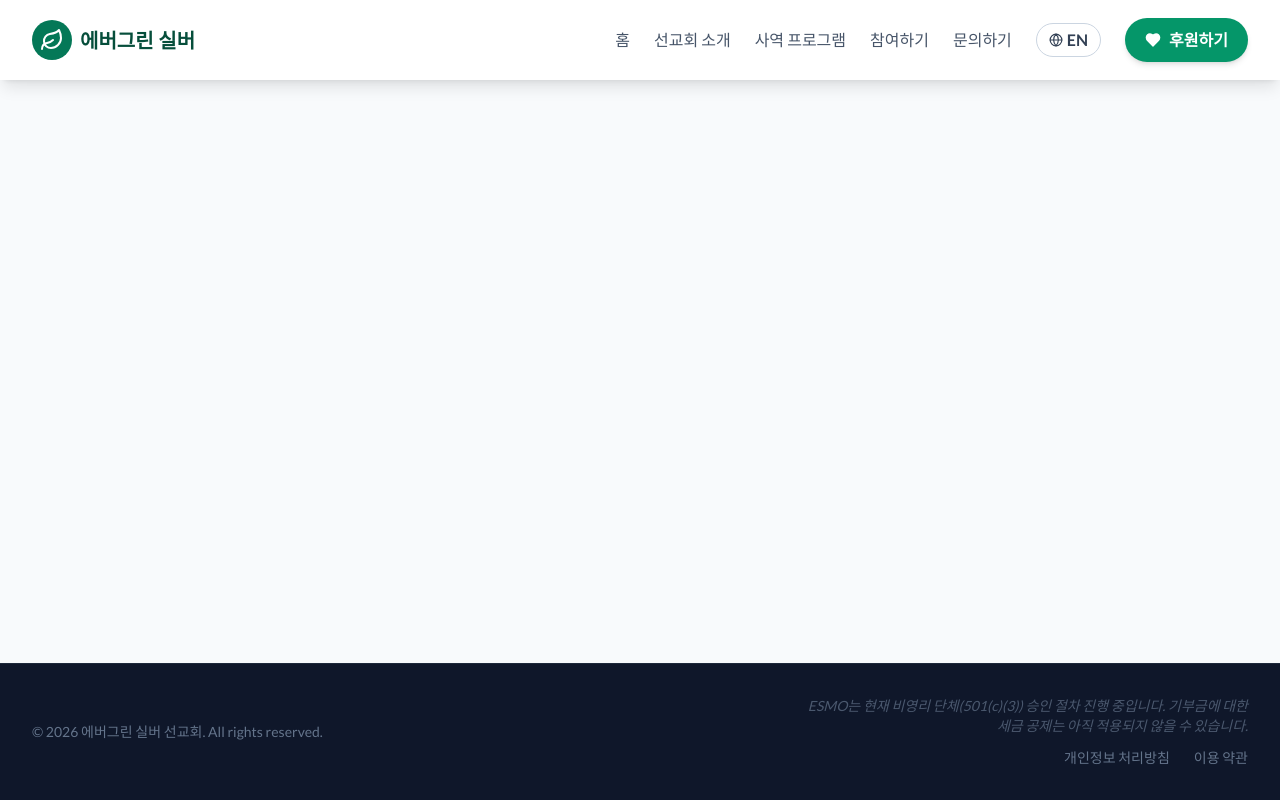
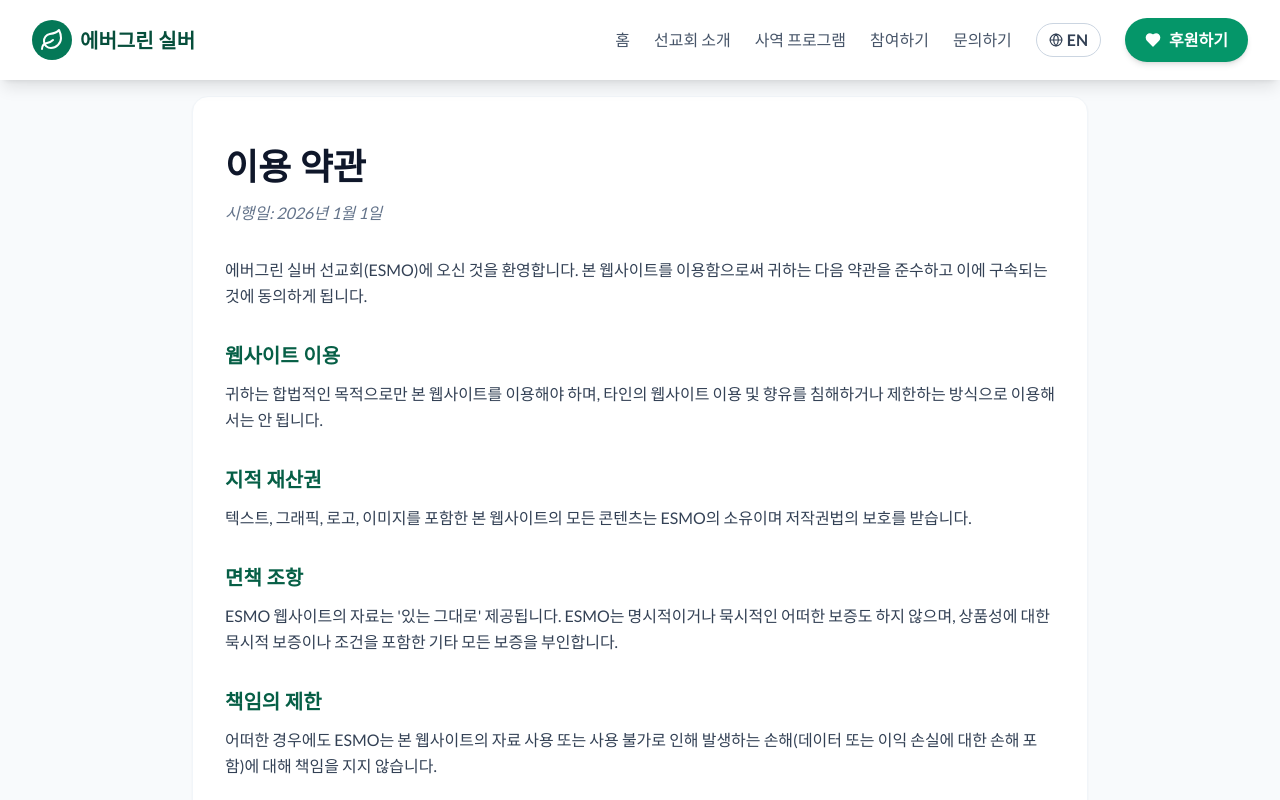
Before and after one commit to qiangcui/evergreensilvermissions, a React (Vite) app: page /evergreensilvermissions/terms in a window 1280 px wide. Shown: the top 800 px of the page. Built offline with nearby package versions, Linux system fonts and the light colour scheme.

Commit message:
Add Privacy Policy and Terms of Service pages

```diff
--- a/App.tsx
+++ b/App.tsx
@@ -13,6 +13,8 @@ import MissionPage from './components/MissionPage';
 import ProgramsPage from './components/ProgramsPage';
 import DonatePage from './components/DonatePage';
 import ContactPage from './components/ContactPage';
+import PrivacyPolicy from './components/PrivacyPolicy';
+import TermsOfService from './components/TermsOfService';
 
 import { LanguageProvider } from './context/LanguageContext';
 
@@ -40,6 +42,8 @@ function App() {
               <Route path="/programs" element={<ProgramsPage />} />
               <Route path="/donate" element={<DonatePage />} />
               <Route path="/contact" element={<ContactPage />} />
+              <Route path="/privacy" element={<PrivacyPolicy />} />
+              <Route path="/terms" element={<TermsOfService />} />
             </Routes>
           </main>
           <Footer />
--- a/components/Footer.tsx
+++ b/components/Footer.tsx
@@ -16,8 +16,8 @@ const Footer: React.FC = () => {
             {t.contact.footer.legalNotice}
           </p>
           <div className="flex gap-6 mt-1">
-            <Link to="#" className="hover:text-white transition-colors">{t.contact.footer.privacy}</Link>
-            <Link to="#" className="hover:text-white transition-colors">{t.contact.footer.terms}</Link>
+            <Link to="/privacy" className="hover:text-white transition-colors">{t.contact.footer.privacy}</Link>
+            <Link to="/terms" className="hover:text-white transition-colors">{t.contact.footer.terms}</Link>
           </div>
         </div>
       </div>
--- /dev/null
+++ b/components/PrivacyPolicy.tsx
@@ -0,0 +1,79 @@
+import React from 'react';
+import { useLanguage } from '../context/LanguageContext';
+
+const PrivacyPolicy: React.FC = () => {
+    const { language } = useLanguage();
+
+    const content = {
+        en: {
+            title: "Privacy Policy",
+            date: "Effective Date: January 1, 2026",
+            intro: "Evergreen Silver Missionary Organization (ESMO) values your privacy. This policy outlines how we collect, use, and protect your information.",
+            sections: [
+                {
+                    heading: "Information We Collect",
+                    text: "We collect information you provide directly to us, such as when you fill out a contact form, sign up for a newsletter, or make a donation. This may include your name, email address, phone number, and payment information."
+                },
+                {
+                    heading: "How We Use Your Information",
+                    text: "We use your information to communicate with you, process donations, organize volunteer activities, and improve our services. We do not sell your personal information to third parties."
+                },
+                {
+                    heading: "Data Security",
+                    text: "We implement reasonable security measures to protect your personal information. However, no method of transmission over the Internet is 100% secure."
+                },
+                {
+                    heading: "Contact Us",
+                    text: "If you have any questions about this Privacy Policy, please contact us."
+                }
+            ]
+        },
+        ko: {
+            title: "개인정보 처리방침",
+            date: "시행일: 2026년 1월 1일",
+            intro: "에버그린 실버 선교회(ESMO)는 귀하의 개인정보를 소중하게 생각합니다. 본 방침은 귀하의 정보를 수집, 사용 및 보호하는 방법을 설명합니다.",
+            sections: [
+                {
+                    heading: "수집하는 정보",
+                    text: "우리는 귀하가 연락처 양식을 작성하거나, 뉴스레터를 신청하거나, 기부를 할 때 직접 제공하는 정보를 수집합니다. 여기에는 성함, 이메일 주소, 전화번호 및 결제 정보가 포함될 수 있습니다."
+                },
+                {
+                    heading: "정보 사용 방법",
+                    text: "우리는 귀하와 소통하고, 기부를 처리하며, 자원봉사 활동을 조직하고, 서비스를 개선하기 위해 정보를 사용합니다. 우리는 귀하의 개인정보를 제3자에게 판매하지 않습니다."
+                },
+                {
+                    heading: "데이터 보안",
+                    text: "우리는 귀하의 개인정보를 보호하기 위해 합리적인 보안 조치를 시행합니다. 그러나 인터넷을 통한 데이터 전송은 100% 안전할 수 없습니다."
+                },
+                {
+                    heading: "문의하기",
+                    text: "본 개인정보 처리방침에 대해 궁금한 점이 있으시면 언제든지 문의해 주십시오."
+                }
+            ]
+        }
+    };
+
+    const t = language === 'ko' ? content.ko : content.en;
+
+    return (
+        <div className="pt-24 pb-20 bg-silver-50 min-h-screen">
+            <div className="max-w-4xl mx-auto px-4 sm:px-6 lg:px-8 bg-white p-8 md:p-12 rounded-2xl shadow-sm border border-silver-100">
+                <h1 className="text-3xl md:text-4xl font-serif font-bold text-silver-900 mb-4">{t.title}</h1>
+                <p className="text-silver-500 mb-8 italic">{t.date}</p>
+
+                <div className="prose prose-lg text-silver-700">
+                    <p className="mb-8 leading-relaxed">{t.intro}</p>
+
+                    {t.sections.map((section, index) => (
+                        <div key={index} className="mb-8">
+                            <h2 className="text-xl font-bold text-evergreen-800 mb-3">{section.heading}</h2>
+                            <p className="leading-relaxed">{section.text}</p>
+                        </div>
+                    ))}
+                </div>
+            </div>
+        </div>
+    );
+};
+
+export default PrivacyPolicy;
--- /dev/null
+++ b/components/TermsOfService.tsx
@@ -0,0 +1,87 @@
+import React from 'react';
+import { useLanguage } from '../context/LanguageContext';
+
+const TermsOfService: React.FC = () => {
+    const { language } = useLanguage();
+
+    const content = {
+        en: {
+            title: "Terms of Service",
+            date: "Effective Date: January 1, 2026",
+            intro: "Welcome to Evergreen Silver Missionary Organization (ESMO). By accessing our website, you agree to comply with and be bound by the following terms and conditions.",
+            sections: [
+                {
+                    heading: "Use of Website",
+                    text: "You agree to use this website only for lawful purposes and in a way that does not infringe the rights of, restrict, or inhibit anyone else's use and enjoyment of the website."
+                },
+                {
+                    heading: "Intellectual Property",
+                    text: "All content on this website, including text, graphics, logos, and images, is the property of ESMO and is protected by copyright laws."
+                },
+                {
+                    heading: "Disclaimer",
+                    text: "The materials on ESMO's website are provided on an 'as is' basis. ESMO makes no warranties, expressed or implied, and hereby disclaims and negates all other warranties including, without limitation, implied warranties or conditions of merchantability."
+                },
+                {
+                    heading: "Limitation of Liability",
+                    text: "In no event shall ESMO be liable for any damages (including, without limitation, damages for loss of data or profit) arising out of the use or inability to use the materials on ESMO's website."
+                },
+                {
+                    heading: "Changes to Terms",
+                    text: "ESMO may revise these terms of service for its website at any time without notice. By using this website you are agreeing to be bound by the then current version of these terms of service."
+                }
+            ]
+        },
+        ko: {
+            title: "이용 약관",
+            date: "시행일: 2026년 1월 1일",
+            intro: "에버그린 실버 선교회(ESMO)에 오신 것을 환영합니다. 본 웹사이트를 이용함으로써 귀하는 다음 약관을 준수하고 이에 구속되는 것에 동의하게 됩니다.",
+            sections: [
+                {
+                    heading: "웹사이트 이용",
+                    text: "귀하는 합법적인 목적으로만 본 웹사이트를 이용해야 하며, 타인의 웹사이트 이용 및 향유를 침해하거나 제한하는 방식으로 이용해서는 안 됩니다."
+                },
+                {
+                    heading: "지적 재산권",
+                    text: "텍스트, 그래픽, 로고, 이미지를 포함한 본 웹사이트의 모든 콘텐츠는 ESMO의 소유이며 저작권법의 보호를 받습니다."
+                },
+                {
+                    heading: "면책 조항",
+                    text: "ESMO 웹사이트의 자료는 '있는 그대로' 제공됩니다. ESMO는 명시적이거나 묵시적인 어떠한 보증도 하지 않으며, 상품성에 대한 묵시적 보증이나 조건을 포함한 기타 모든 보증을 부인합니다."
+                },
+                {
+                    heading: "책임의 제한",
+                    text: "어떠한 경우에도 ESMO는 본 웹사이트의 자료 사용 또는 사용 불가로 인해 발생하는 손해(데이터 또는 이익 손실에 대한 손해 포함)에 대해 책임을 지지 않습니다."
+                },
+                {
+                    heading: "약관 변경",
+                    text: "ESMO는 언제든지 사전 통지 없이 본 웹사이트의 이용 약관을 수정할 수 있습니다. 본 웹사이트를 계속 이용하는 것은 변경된 약관에 동의하는 것으로 간주됩니다."
+                }
+            ]
+        }
+    };
+
+    const t = language === 'ko' ? content.ko : content.en;
+
+    return (
+        <div className="pt-24 pb-20 bg-silver-50 min-h-screen">
+            <div className="max-w-4xl mx-auto px-4 sm:px-6 lg:px-8 bg-white p-8 md:p-12 rounded-2xl shadow-sm border border-silver-100">
+                <h1 className="text-3xl md:text-4xl font-serif font-bold text-silver-900 mb-4">{t.title}</h1>
+                <p className="text-silver-500 mb-8 italic">{t.date}</p>
+
+                <div className="prose prose-lg text-silver-700">
+                    <p className="mb-8 leading-relaxed">{t.intro}</p>
+
+                    {t.sections.map((section, index) => (
+                        <div key={index} className="mb-8">
+                            <h2 className="text-xl font-bold text-evergreen-800 mb-3">{section.heading}</h2>
+                            <p className="leading-relaxed">{section.text}</p>
+                        </div>
+                    ))}
+                </div>
+            </div>
+        </div>
+    );
+};
+
+export default TermsOfService;
```
